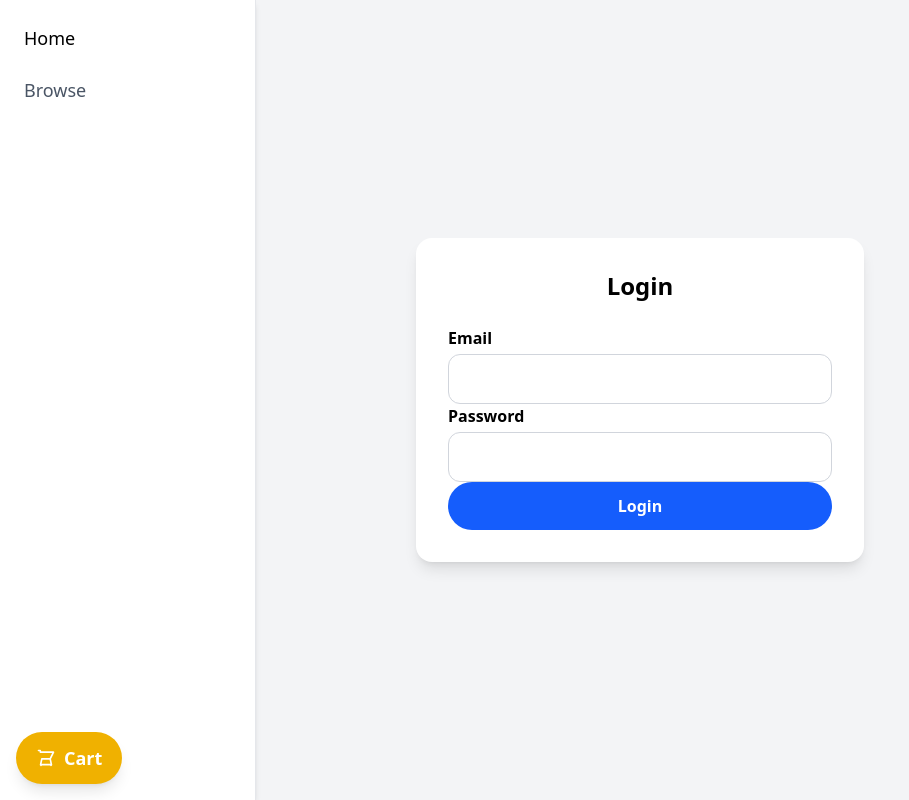
After one commit to JaysonRM2008/cooking_your_way, a Flask app: page /login in a window 1280 px wide. The commit adds this page. Shown: the whole page, without its empty margins (0-909 px from the left). Run offline with Flask 3, Linux system fonts and the light colour scheme.

Commit message:
Digital Storefront: User Login and Registration Pages

```diff
--- a/main.py
+++ b/main.py
@@ -1,4 +1,4 @@
-from flask import Flask, render_template
+from flask import Flask, render_template , request , redirect
 
 import pymysql
 
@@ -51,3 +51,50 @@ def product_page(product_id):
     connection .close()
 
     return render_template("product.html.jinja", product=result)
+
+
+@app.route("/login", methods=["GET", "POST"])
+def login():
+    if request.method == "POST":
+        email = request.form.get("email")
+        password = request.form.get("password")
+
+        connection = connect_db()
+        cursor = connection.cursor()
+
+        cursor.execute("SELECT * FROM User WHERE Email = %s", (email,))
+        user = cursor.fetchone()
+        connection.close()
+
+        if user is None:
+            return "Email not found"
+
+    return render_template("login.html.jinja")
+
+
+@app.route("/register", methods=['GET', 'POST'])
+def register():
+    connection = connect_db()
+
+    cursor = connection.cursor()
+
+    cursor.execute(
+            "INSERT INTO User (Name, Email, Password) VALUES (%s, %s, %s)",
+            (name, email ("utf-8"))
+        )
+
+    if request.method == "POST":
+
+        name = request.form.get("name")
+
+        email = request.form.get("email")
+
+        password = request.form.get("password")
+
+        confirm = request.form.get("confirm_password")
+        if password != confirm:
+            return "Passwords do not match"
+
+        connection.close()
+
+    return render_template("register.html.jinja")
--- /dev/null
+++ b/templates/login.html.jinja
@@ -0,0 +1,45 @@
+<!doctype html>
+<html>
+  <head>
+    <meta charset="UTF-8" />
+    <meta name="viewport" content="width=device-width, initial-scale=1.0" />
+    <script src="https://cdn.jsdelivr.net/npm/@tailwindcss/browser@4"></script>
+  </head>
+  <body class="bg-gray-100 flex items-center justify-center h-screen">
+{% include "components/navbar.html.jinja" %}
+
+    <div class="bg-white p-8 rounded-2xl shadow-lg w-full max-w-md">
+      <h1 class="text-2xl font-bold text-center mb-6">Login</h1>
+        <form action="/login" method="POST" class="space-y-6">
+        <!-- Email -->
+        <div>
+          <label class="block mb-1 font-semibold">Email</label>
+          <input
+            type="email"
+            name="email"
+            required
+            class="w-full p-3 rounded-xl border border-gray-300 focus:ring-2 focus:ring-blue-400 focus:outline-none"
+          >
+       <!-- Password -->
+        <div>
+          <label class="block mb-1 font-semibold">Password</label>
+          <input
+            type="password"
+            name="password"
+            required
+            class="w-full p-3 rounded-xl border border-gray-300 focus:ring-2 focus:ring-blue-400 focus:outline-none"
+          >
+
+        <!-- Submit Button -->
+        <button
+          type="submit"
+          class="w-full bg-blue-600 text-white font-bold py-3 rounded-full hover:bg-blue-700 transition">
+          Login
+        </button>
+
+
+
+
+    </main>
+  </body>
+</html>
```
Also changed, not shown: templates/homepage.html.jinja (+37 -13 lines), templates/register.html.jinja (added, +39 -0 lines).
